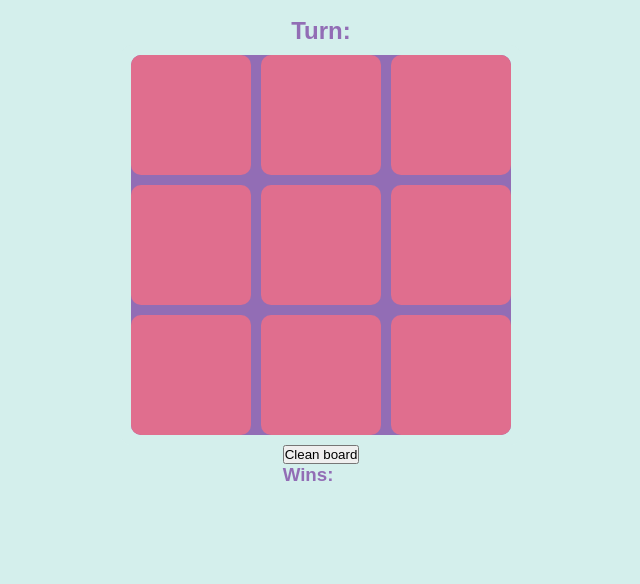
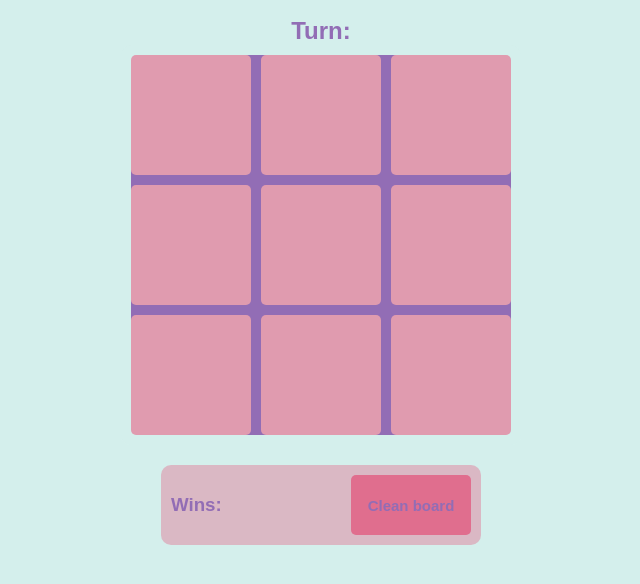
Before and after one commit to D-avid-Al/TIC-TAC-TOE, a plain HTML site: page index.html in a window 1280 px wide. Shown: the part 100-684 px from the top of the page, without its empty margins (319-959 px from the left). Drawn offline with Linux system fonts and the light colour scheme.

Commit message:
Corregir el footer
Se agrega un estilo agradable visualmente al <footer> para mas comodidad

```diff
--- a/index.html
+++ b/index.html
@@ -29,28 +29,28 @@
 
     <div id="container">
         <div id="frame">
-            <button class="shape-container1" value="null"></button>
-            <button class="shape-container2" value="null"></button>
-            <button class="shape-container3" value="null"></button>
-            <button class="shape-container4" value="null"></button>
-            <button class="shape-container5" value="null"></button>
-            <button class="shape-container6" value="null"></button>
-            <button class="shape-container7" value="null"></button>
-            <button class="shape-container8" value="null"></button>
-            <button class="shape-container9" value="null"></button>
+            <button class="square" id="shape-container1" value="null"></button>
+            <button class="square" id="shape-container2" value="null"></button>
+            <button class="square" id="shape-container3" value="null"></button>
+            <button class="square" id="shape-container4" value="null"></button>
+            <button class="square" id="shape-container5" value="null"></button>
+            <button class="square" id="shape-container6" value="null"></button>
+            <button class="square" id="shape-container7" value="null"></button>
+            <button class="square" id="shape-container8" value="null"></button>
+            <button class="square" id="shape-container9" value="null"></button>
         </div>
     </div>
 
 
 
     <footer>
+        <h3>Wins: </h3>
 
-        <button>Clean board</button>
+        <button id="clear-board">Clean board</button>
 
-        <h3>Wins: </h3>
     </footer>
 
-    <script src='main.js'></script>
+    <script src='T-main.js'></script>
 </body>
 
 </html>
--- a/style.css
+++ b/style.css
@@ -68,10 +68,10 @@ header > h2 {
   height: max-content;
 }
 
-#frame button {
+.square {
   font-size: 80px;
-  background-color: #e06e8e;
-  border-radius: 10px;
+  background-color: #e09baf;
+  border-radius: 5px;
   width: 120px;
   height: 120px;
   justify-content: center;
@@ -81,6 +81,33 @@ header > h2 {
   transition: 0.5s;
 }
 
-#frame button:hover{
-background-color: blueviolet;
+.square:hover{
+background-color: rgba(43, 226, 202, 0.144);
 }
+
+footer {
+  display: flex;
+border-radius: 10px;
+  width: 25%;
+  background-color: #e06e8e6c;
+  text-align: center;
+  padding: 10px;
+  justify-content: space-between;
+  align-items: center;
+  margin: 20px 10px;
+}
+
+#clear-board {
+  font-weight: bold;
+  font-size: 15px;
+color: #926db5;
+  background-color: #e06e8e;
+  border-radius: 5px;
+  width: 120px;
+  height: 60px;
+  justify-content: center;
+  align-items: center;
+  border: none;
+  cursor: pointer;
+  transition: 0.5s
+}
```
